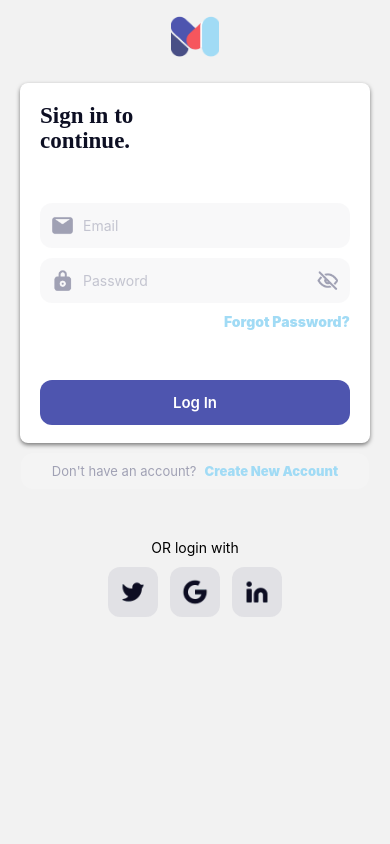
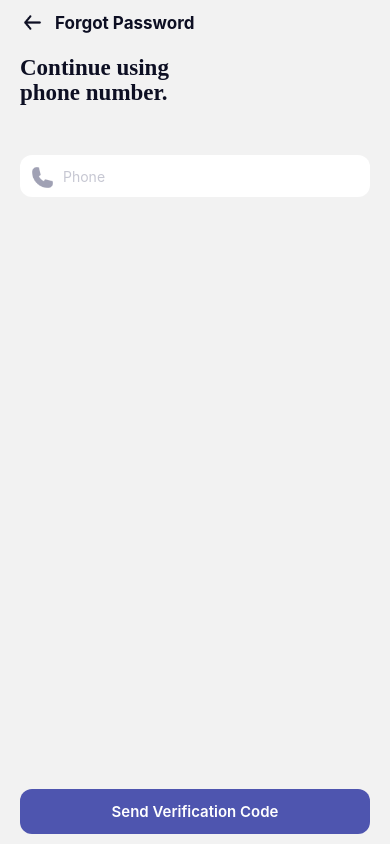
Before and after one commit to pandey97/E-Commerce, a React Native app: screen /ForgotPassword in a window 390 px wide. Built offline with nearby package versions, Linux system fonts and the light colour scheme.

Commit message:
forgotPassword

```diff
--- a/App.tsx
+++ b/App.tsx
@@ -4,6 +4,7 @@ import {createNativeStackNavigator} from '@react-navigation/native-stack';
 import WelcomeScreen from './src/views/screens/welcomeScreen';
 import SignUp from './src/views/screens/signUpScreen';
 import SignIn from './src/views/screens/signInScreen';
+import ForgotPassword from './src/views/screens/forgotPassword';
 
 const Stack = createNativeStackNavigator();
 
@@ -16,6 +17,7 @@ const App = () => {
         <Stack.Screen name="WelcomeScreen" component={WelcomeScreen} />
         <Stack.Screen name="SignInScreen" component={SignIn} />
         <Stack.Screen name="SignUpScreen" component={SignUp} />
+        <Stack.Screen name="ForgotPassword" component={ForgotPassword} />
       </Stack.Navigator>
     </NavigationContainer>
   );
--- a/src/components/countryPicker.tsx
+++ b/src/components/countryPicker.tsx
@@ -6,10 +6,12 @@ interface props {
     withCallingCodeButton?: boolean
     withCallingCode?: boolean
     onSelect?: any;
+    countryCode?: any;
 }
 const CountryPickers: React.FC<props> = (props) => {
   return (
     <CountryPicker
+      countryCode={props.countryCode}
       withFlag={props.withFlag}
       withCallingCodeButton={props.withCallingCodeButton}
       withCallingCode={props.withCallingCode}
--- a/src/constants/constants.js
+++ b/src/constants/constants.js
@@ -102,7 +102,10 @@ const constantText = {
   dontHaveAccount: "Don't have an account?",
   alreadyHaveAccount: 'I already have an account',
   newAccount: 'Create New Account',
-  loginWith: 'OR login with'
+  loginWith: 'OR login with',
+  forgotPassword: 'Forgot Password',
+  continuePhoneno: 'Continue using phone number.',
+  sendCode: 'Send Verification Code'
 };
 
 export default {
--- /dev/null
+++ b/src/views/screens/forgotPassword.tsx
@@ -0,0 +1,42 @@
+import React from 'react';
+import {Image, View, Text, TouchableOpacity, TextInput} from 'react-native';
+import {COLORS, constants, icons} from '../../constants';
+import styles from '../styles/forgotPasswordStyle';
+import CommonButton from '../../components/Button';
+
+interface props {
+    navigation: any
+}
+
+const ForgotPassword: React.FC<props> = ({navigation}) => {
+  return (
+    <View style={styles.container}>
+        <View>
+      <View style={styles.upperContainer}>
+        <TouchableOpacity onPress={() => navigation.goBack()}>
+          <Image source={icons.arrow_left} style={styles.leftArrow} />
+        </TouchableOpacity>
+        <Text style={styles.headerText}>
+          {constants.constantText.forgotPassword}
+        </Text>
+      </View>
+      <View style={styles.middleContainer}>
+        <Text style={styles.continuePhonenoText}>
+          {constants.constantText.continuePhoneno}
+        </Text>
+        <View style={styles.textInputContainer}>
+          <TextInput
+            style={styles.input}
+            placeholder={constants.constantText.phone}
+            placeholderTextColor={COLORS.grey60}
+          />
+          <Image source={icons.phone} style={[styles.Icon, styles.left]} />
+        </View>
+      </View>
+      </View>
+      <CommonButton text={constants.constantText.sendCode}/>
+    </View>
+  );
+};
+
+export default ForgotPassword;
--- a/src/views/screens/signInScreen.tsx
+++ b/src/views/screens/signInScreen.tsx
@@ -59,7 +59,7 @@ const SignIn: React.FC<props> = ({navigation}) => {
                 </TouchableOpacity>
               )}
             </View>
-            <TouchableOpacity style={styles.forgotButton}>
+            <TouchableOpacity style={styles.forgotButton} onPress={() => navigation.navigate('ForgotPassword')}>
               <Text style={styles.forgotText}>
                 {constants.constantText.forgotpassword}
               </Text>
--- /dev/null
+++ b/src/views/styles/forgotPasswordStyle.ts
@@ -0,0 +1,62 @@
+import {StyleSheet} from 'react-native';
+import {COLORS, SIZES} from '../../constants';
+
+const styles = StyleSheet.create({
+  container: {
+    flex: 1,
+    marginHorizontal: 20,
+    marginVertical: 10,
+    justifyContent:'space-between'
+  },
+  upperContainer: {
+    flexDirection: 'row',
+    alignItems: 'center',
+  },
+  leftArrow: {
+    height: 25,
+    width: 25,
+    marginRight: 10,
+  },
+  headerText: {
+    fontSize: 17,
+    fontWeight: 'bold',
+    color: COLORS.dark,
+  },
+  middleContainer: {
+    marginTop: 20,
+  },
+  continuePhonenoText: {
+    width: '60%',
+    color: COLORS.dark,
+    fontFamily: 'Poppins-Bold',
+    fontSize: 23,
+    lineHeight: 25,
+    fontWeight: '900',
+  },
+  input: {
+    height: 42,
+    width: '100%',
+    backgroundColor: COLORS.light,
+    paddingHorizontal: 43,
+    borderRadius: SIZES.radius,
+    marginBottom:10
+  },
+  Icon: {
+    height:25,
+    width:25,
+    position:'absolute',
+    resizeMode:'contain',
+    top:10,
+  },
+  left: {
+    left: 10
+  },
+  textInputContainer: {
+    marginTop: 50
+  },
+  lowerContainer: {
+
+  }
+});
+
+export default styles;
```
